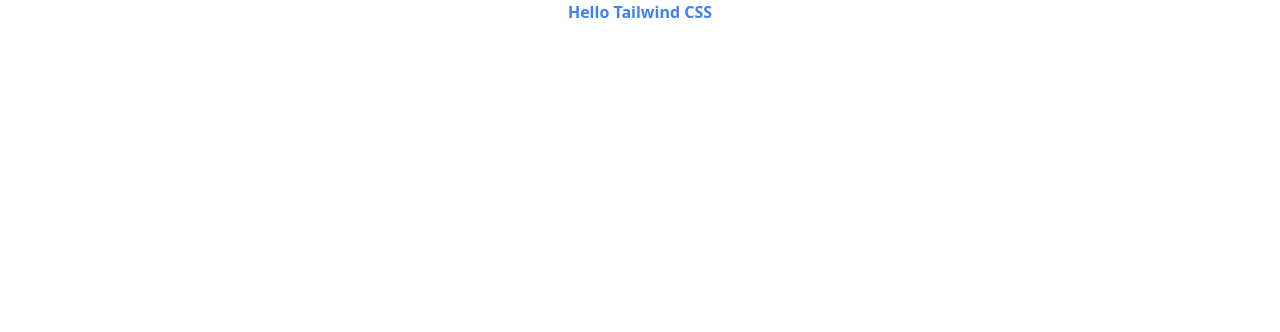
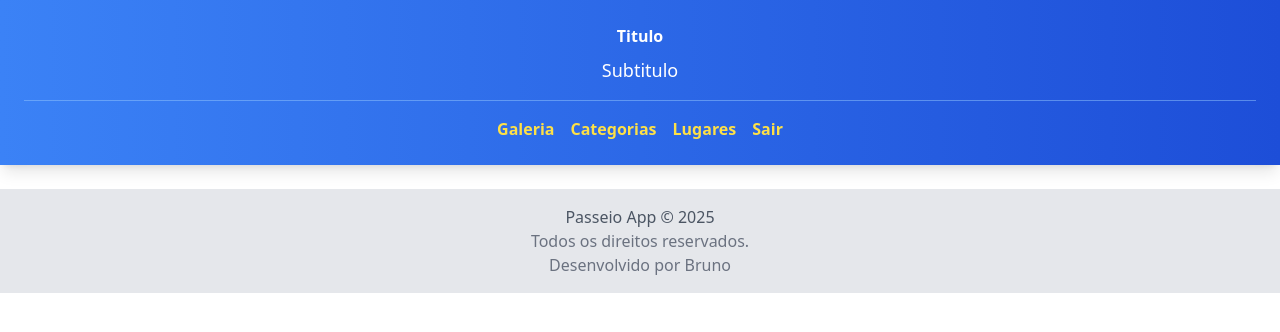
Before and after one commit to Tomazbr9/passeio-app, an Angular app: page /paginas in a window 1280 px wide. Before the commit this address led to /. Shown: the top 332 px of the page. Built offline with nearby package versions, Linux system fonts and the light colour scheme.

Commit message:
second commit

```diff
--- a/src/app/app-routing-module.ts
+++ b/src/app/app-routing-module.ts
@@ -1,7 +1,12 @@
 import { NgModule } from '@angular/core';
 import { RouterModule, Routes } from '@angular/router';
 
-const routes: Routes = [];
+const routes: Routes = [
+  {
+    path: 'paginas',
+    loadChildren: () => import('./template/template-module').then(m => m.TemplateModule)
+  }
+];
 
 @NgModule({
   imports: [RouterModule.forRoot(routes)],
--- a/src/app/app.html
+++ b/src/app/app.html
@@ -1,3 +1 @@
-<h1 class="text-center font-bold text-blue-500">
-  Hello Tailwind CSS
-</h1>
+<router-outlet></router-outlet>
--- /dev/null
+++ b/src/app/categorias/categoria/categoria.html
@@ -0,0 +1,18 @@
+<div class="p-6 max-w-lg mx-auto bg-white shadow-lg rounded-lg mt-6">
+    <h2 class="text-2xl font-semibold text-gray-700 mb-4">Nova Categoria</h2>
+    <hr/>
+    <form id="categoriaForm">
+        <div class="mb-4">
+            <label for="categoriaNome" class="block text-gray-700 font-medium mb-2">Nome</label>
+            <input type="text" id="nome" name="nome" class="w-full block w-full p-3 border border-gray-300 rounded shadow-sm focus:ring focus:ring-blue-400" placeholder="Ex: Restaurante, Praias, Shopping" required />
+            <span class="text-red-500 text-sm hidden" id="errorNome">Por favor, insira um nome válido.</span>
+        </div>
+        <div class="mb-4">
+            <label for="categoriaDescricao" class="block text-gray-700 font-medium mb-2">Descrição</label>
+            <textarea rows="4" id="descricao" name="descricao" class="w-full block w-full p-3 border border-gray-300 rounded shadow-sm focus:outline-none  focus:ring focus:ring-blue-400" placeholder="Ex: Restaurante, Praias, Shopping" required ></textarea>
+            <span class="text-red-500 text-sm hidden" id="errorDescricao">Por favor, insira uma descrição válida.</span>
+        </div>
+        <button type="submit" class=" w-full bg-blue-600 text-white font-semibold p-3 rounded shadow hover:bg-blue-700">Adicionar Categoria</button>
+    </form>
+
+</div>
--- /dev/null
+++ b/src/app/categorias/categorias-module.ts
@@ -0,0 +1,17 @@
+import { NgModule } from '@angular/core';
+import { CommonModule } from '@angular/common';
+
+import { CategoriasRoutingModule } from './categorias-routing-module';
+import { Categoria } from './categoria/categoria';
+
+
+@NgModule({
+  declarations: [
+    Categoria
+  ],
+  imports: [
+    CommonModule,
+    CategoriasRoutingModule
+  ]
+})
+export class CategoriasModule { }
--- /dev/null
+++ b/src/app/template/layout/layout.html
@@ -0,0 +1,27 @@
+<header class="bg-gradient-to-r from-blue-500 to-blue-700 text-white p-6 shadow-lg">
+  <div class="text-center">
+    <h1 class="text-3x1 font-bold">Titulo</h1>
+    <p class="text-lg mt-2">Subtitulo</p>
+  </div>
+  <div class="mt-4">
+    <hr class="border-t border-blue-300 opacity-50" />
+  </div>
+
+  <nav class="mt-4">
+    <ul class="flex justify-center space-x-4 text-white font-semibold">
+        <li><a href="#" class="text-yellow-300 hover:underline">Galeria</a></li>
+        <li><a href="#" class="text-yellow-300 hover:underline">Categorias</a></li>
+      <li><a href="#" class="text-yellow-300 hover:underline">Lugares</a></li>
+      <li><a href="#" class="text-yellow-300 hover:underline">Sair</a></li>
+    </ul>
+  </nav>
+</header>
+
+<router-outlet></router-outlet>
+
+<footer class="bg-gray-200 text-center p-4 mt-6">
+  <p class="text-gray-600">Passeio App &copy; 2025</p>
+  <p class="text-gray-500">Todos os direitos reservados.</p>
+  <p class="text-gray-500">Desenvolvido por Bruno
+
+</footer>
--- /dev/null
+++ b/src/app/template/layout/layout.ts
@@ -0,0 +1,11 @@
+import { Component } from '@angular/core';
+
+@Component({
+  selector: 'app-layout',
+  standalone: false,
+  templateUrl: './layout.html',
+  styleUrl: './layout.scss'
+})
+export class Layout {
+
+}
--- /dev/null
+++ b/src/app/template/template-module.ts
@@ -0,0 +1,19 @@
+import { NgModule } from '@angular/core';
+import { CommonModule } from '@angular/common';
+
+import { TemplateRoutingModule } from './template-routing-module';
+import { Layout } from './layout/layout';
+import { CategoriasModule } from '../categorias/categorias-module';
+
+
+@NgModule({
+  declarations: [
+    Layout
+  ],
+  imports: [
+    CommonModule,
+    TemplateRoutingModule,
+    CategoriasModule
+  ]
+})
+export class TemplateModule { }
--- /dev/null
+++ b/src/app/template/template-routing-module.ts
@@ -0,0 +1,22 @@
+import { NgModule } from '@angular/core';
+import { RouterModule, Routes } from '@angular/router';
+import { Layout } from './layout/layout'
+
+const routes: Routes = [
+  {
+    path: '',
+    component: Layout,
+    children: [
+      {
+        path: 'categorias',
+        loadChildren: () => import('../categorias/categorias-module').then(m => m.CategoriasModule)
+      }
+    ]
+  }
+];
+
+@NgModule({
+  imports: [RouterModule.forChild(routes)],
+  exports: [RouterModule]
+})
+export class TemplateRoutingModule { }
```
Also changed, not shown: src/app/categorias/categoria/categoria.ts (added, +11 -0 lines), src/app/categorias/categorias-routing-module.ts (added, +16 -0 lines), src/app/categorias/categoria/categoria.scss (added), src/app/template/layout/layout.scss (added), 2 other files (tests, documents, lock files or other folders).
